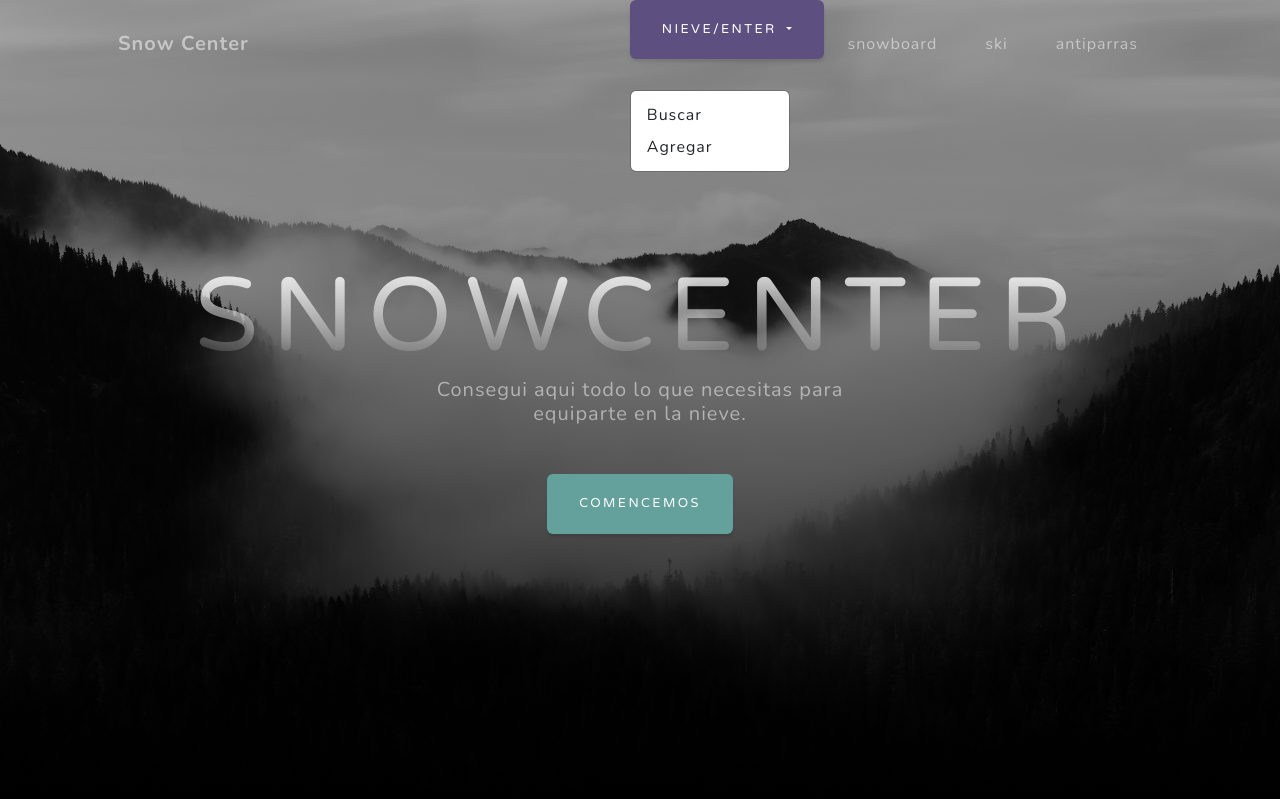
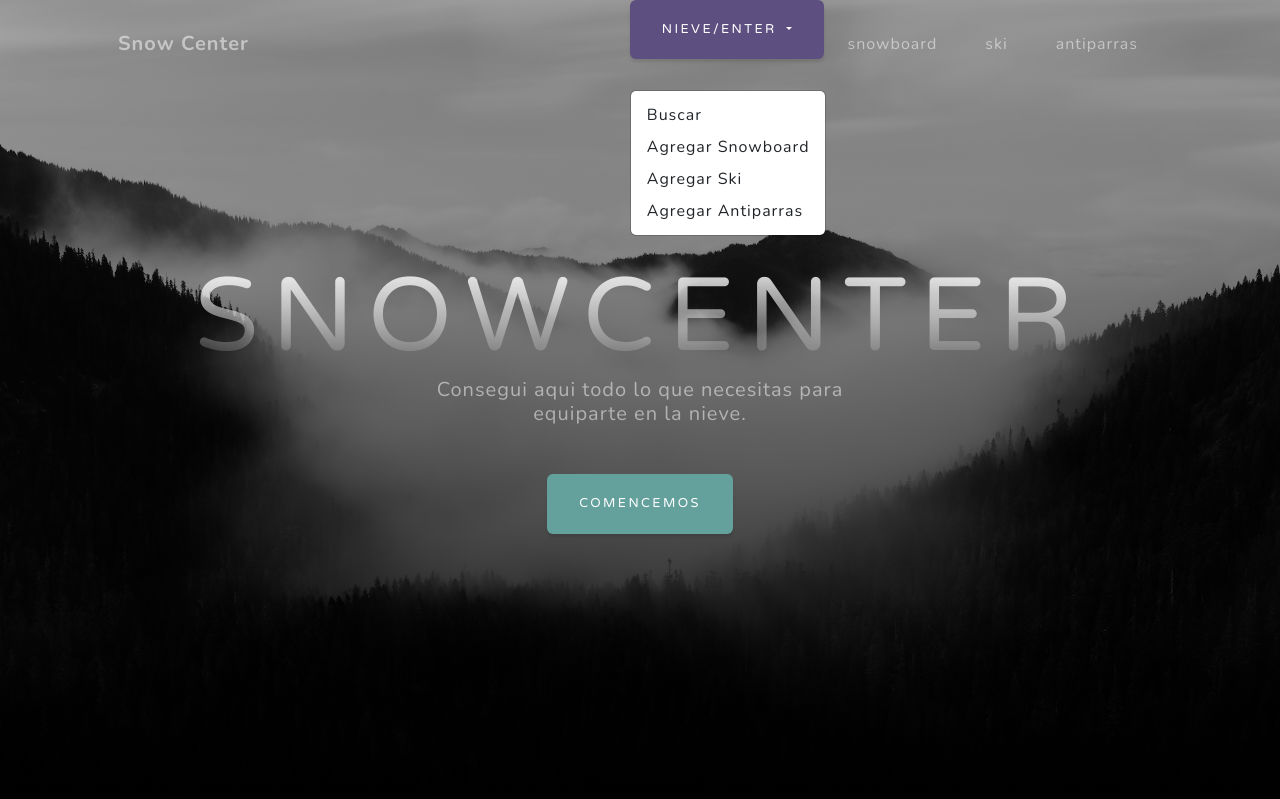
Before and after one commit to rgalant77/Snow_center, a Django app: page /productos/antiparras/ in a window 1280 px wide, after a click on "NIEVE/ENTER". Shown: the top 799 px of the page. Run offline with Django 4.2, Linux system fonts and the light colour scheme; some libraries are stand-ins or nearby versions.

Commit message:
se agregar mejora en formulario

```diff
--- a/productos/templates/productos/base.html
+++ b/productos/templates/productos/base.html
@@ -33,7 +33,9 @@
                             </button>
                             <ul class="dropdown-menu" aria-labelledby="dropdownMenuButton1">
                               <li><a class="dropdown-item" href="{% url 'BuscarAntiparra' %}">Buscar</a></li>
-                              <li><a class="dropdown-item" href="{% url 'FormSnowboard' %}">Agregar</a></li>
+                              <li><a class="dropdown-item" href="{% url 'FormSnowboard' %}">Agregar Snowboard</a></li>
+                              <li><a class="dropdown-item" href="{% url 'FormSki' %}">Agregar Ski</a></li>
+                              <li><a class="dropdown-item" href="{% url 'FormAntiparras' %}">Agregar Antiparras</a></li>
                             </ul>
                           </div>
                         <li class="nav-item"><a class="nav-link" href="{% url 'snowboard' %}">snowboard</a></li>
```
Also changed, not shown: README.md.
